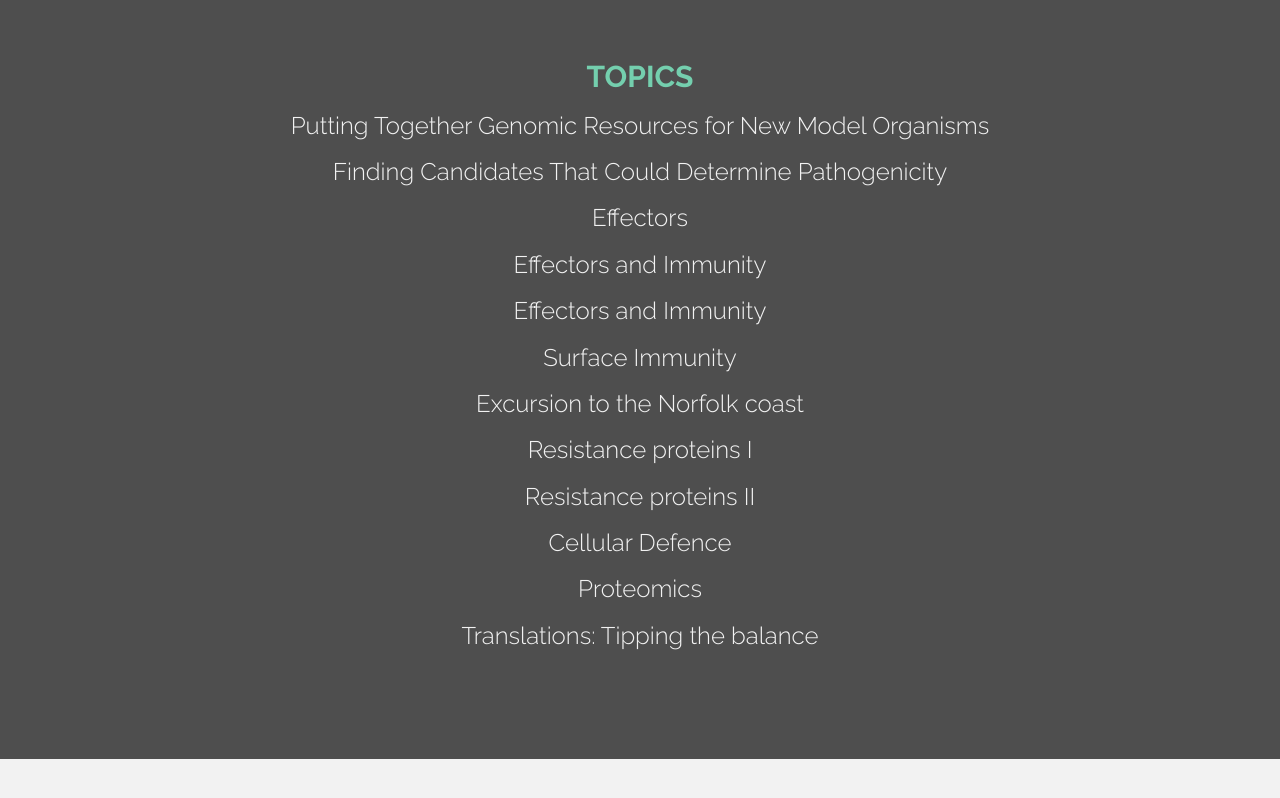
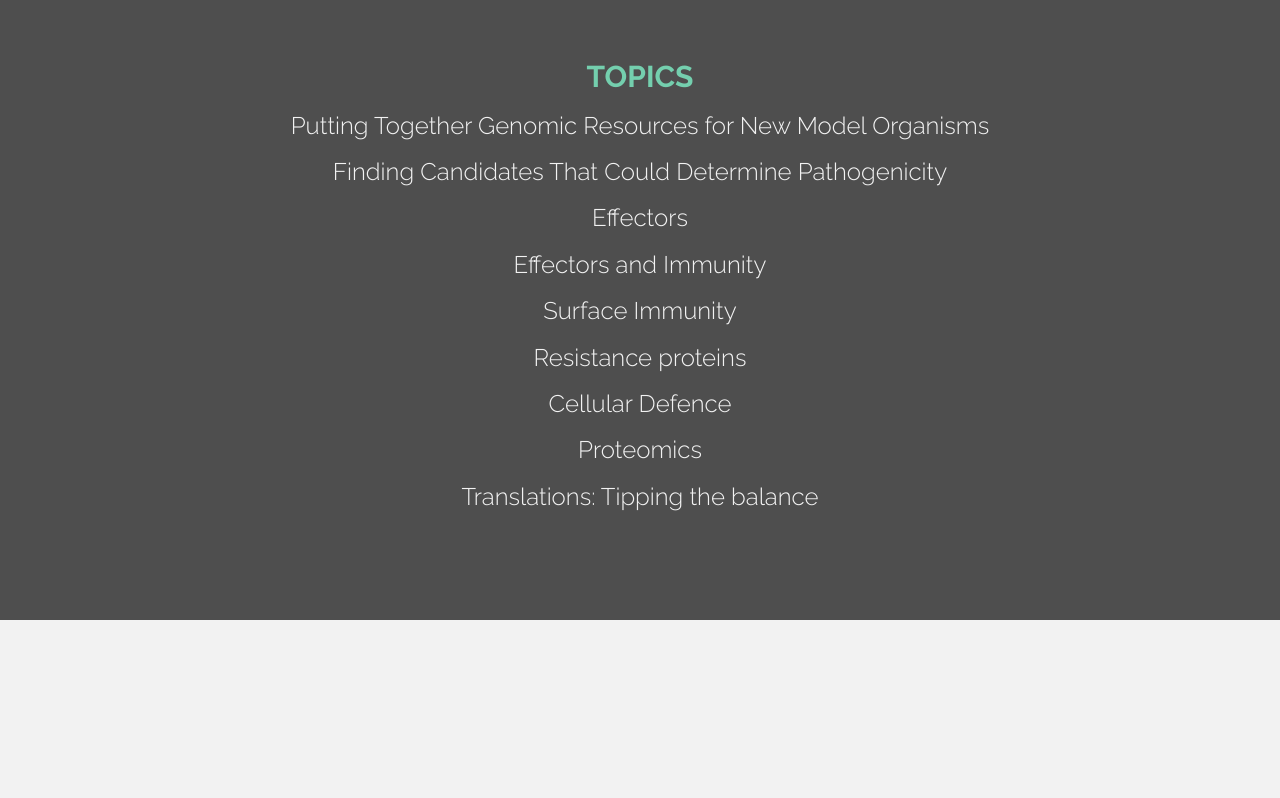
Before and after one commit to TeamMacLean/summerSchool, a website: page index.html in a window 1280 px wide. Shown: the part 662-1460 px from the top of the page. Drawn offline with nearby package versions, Linux system fonts and the light colour scheme; some packages are replaced by stand-ins of ours.

Commit message:
less topics

```diff
--- a/index.html
+++ b/index.html
@@ -47,15 +47,9 @@
 
             <h3>Effectors and Immunity</h3>
 
-            <h3>Effectors and Immunity</h3>
-
             <h3>Surface Immunity</h3>
 
-            <h3>Excursion to the Norfolk coast</h3>
-
-            <h3>Resistance proteins I</h3>
-
-            <h3>Resistance proteins II</h3>
+            <h3>Resistance proteins</h3>
 
             <h3>Cellular Defence</h3>
 
```
